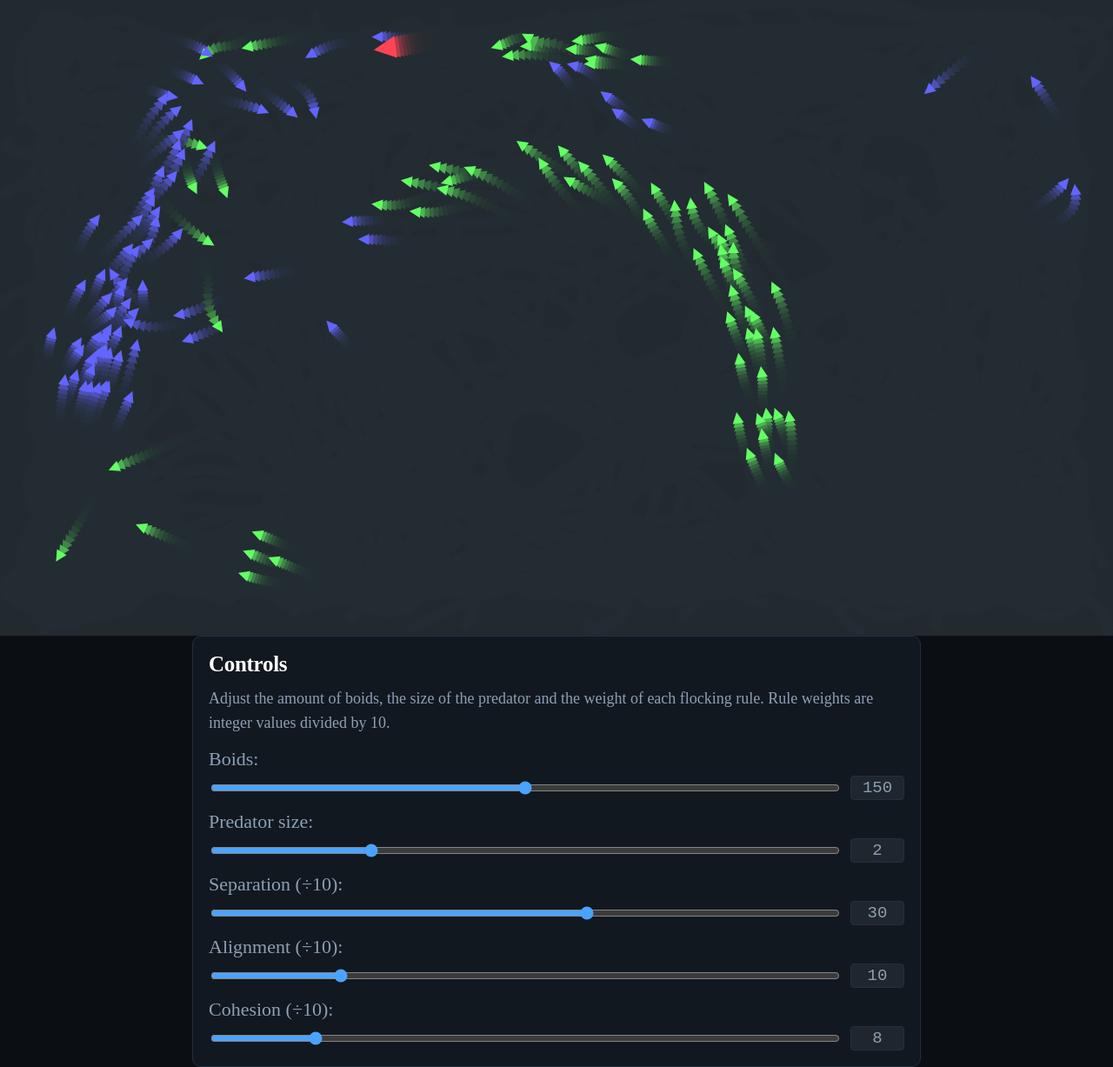
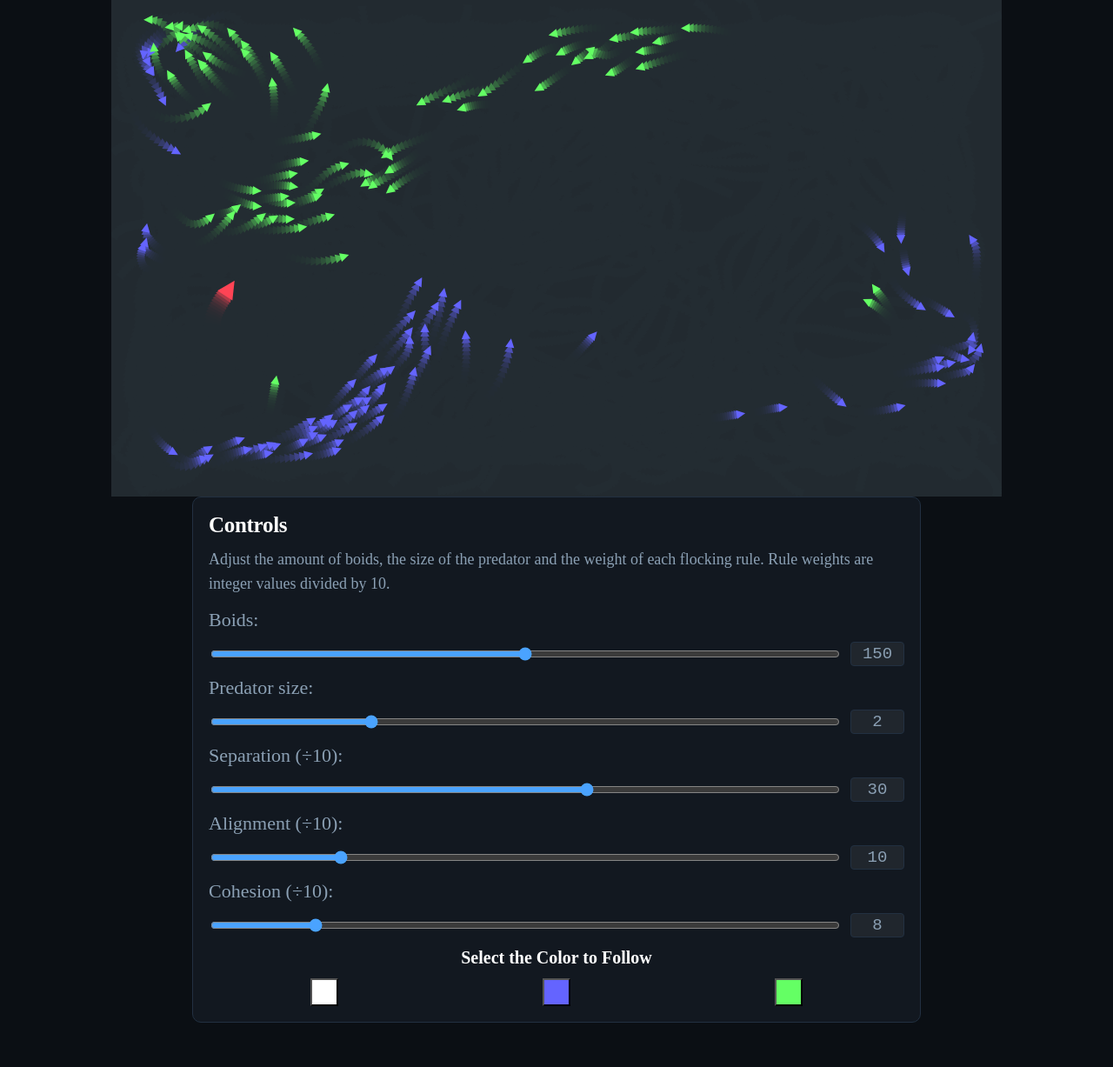
Before and after one commit to Caetanoag/vectra-examples, a website with bundled scripts: page examples/boids/index.html in a window 1280 px wide. Shown: the part 69-1296 px from the top of the page at 87% size. After the commit the page ends 1245 px from the top, so only its background shows below. Built offline with nearby package versions, Linux system fonts and the light colour scheme.

Commit message:
Added follow-color

```diff
--- a/examples/boids/index.html
+++ b/examples/boids/index.html
@@ -29,7 +29,11 @@
             touch-action: none;
             cursor: none;
         }
-
+        h3 {
+            color: white;
+            font-size: 20px;
+            margin: auto;
+        }
         .control-panel {
             width: 100%;
             max-width: 800px;
@@ -64,7 +68,7 @@
         .control-group {
             display: flex;
             flex-direction: column;
-            gap: 6px;
+            gap: 12px;
         }
 
         .control-group label {
@@ -94,6 +98,16 @@
             border-radius: 4px;
             padding: 2px 8px;
             font-variant-numeric: tabular-nums;
+        }
+        .colors-choice {
+            display: grid;
+            grid-template-columns: 1fr 1fr 1fr;
+        }
+
+        .colors-choice button {
+            width: 2rem;
+            height: 2rem;
+            margin: auto;
         }
     </style>
 </head>
@@ -140,6 +154,14 @@
                 <output id="cohesion-weight-value">8</output>
             </div>
         </div>
+        <div class="control-group">
+            <h3>Select the Color to Follow</h3>
+            <div class="colors-choice">
+                <button type="button" class="color-button" id="color-white" style="background-color:#ffffff" title="White"></button>
+                <button type="button" class="color-button" id="color-blue" style="background-color:#6464FF" title="blue"></button>
+                <button type="button" class="color-button" id="color-green" style="background-color:#64FF64" title="green"></button>
+            </div>
+        </div>
     </div>
     <script type="module" src="main.js"></script>
 </body>
--- a/examples/boids/main.js
+++ b/examples/boids/main.js
@@ -4,13 +4,14 @@ const HEADER_HEIGHT = parseInt(getComputedStyle(document.documentElement).getPro
 const canvas = document.querySelector("canvas");
 const renderer = new CanvasRenderer(canvas);
 const input = new InputManager(canvas);
-renderer.setSize(window.innerWidth, window.innerHeight - HEADER_HEIGHT);
+renderer.setSize(window.innerWidth * 0.8, window.innerHeight * 0.8 - HEADER_HEIGHT);
 const Config = {
     boid: {
+        color_to_follow: -1,
         quantity: 150,
         radius: renderer.width * 0.005,
         wander: 0.005,
-        get mouse_fear_radius() {
+        get mouse_action_radius() {
             return this.radius * 10;
         },
         get predator_fear_radius() {
@@ -34,7 +35,7 @@ class Boid {
     radius;
     static DEFAULT_RADIUS = Config.boid.radius;
     static WANDER_STRENGTH = Config.boid.wander;
-    static MOUSE_FEAR_RADIUS = Config.boid.mouse_fear_radius;
+    static mouse_action_radius = Config.boid.mouse_action_radius;
     static PREDATOR_FEAR_RADIUS = Config.boid.predator_fear_radius;
     SPECIES;
     constructor(position, velocity = new Vector2(1, 1), acceleration = new Vector2(0, 0)) {
@@ -133,6 +134,20 @@ class Boid {
         delta = Math.atan2(Math.sin(delta), Math.cos(delta));
         this.velocity = this.velocity.rotate(delta * t);
     }
+    steerTowardsPoint(point, attractRadius, rate, dt) {
+        const towards = point.subtract(this.position);
+        const distance = towards.length;
+        if (distance >= attractRadius || distance < 1e-6)
+            return;
+        if (this.velocity.length < 1e-6) {
+            this.velocity = towards.normalized().scale(200);
+            return;
+        }
+        const t = 1 - Math.exp(-rate * dt);
+        let delta = towards.angle - this.velocity.angle;
+        delta = Math.atan2(Math.sin(delta), Math.cos(delta));
+        this.velocity = this.velocity.rotate(delta * t);
+    }
     steerAwayFromWalls(box, margin, rate, dt) {
         let dir = new Vector2(0, 0);
         if (this.position.x < box.left + margin)
@@ -182,7 +197,12 @@ class Boid {
         this.steerFromFlock(boids, dt);
         if (predator)
             this.steerAwayFromPoint(predator.position, Boid.PREDATOR_FEAR_RADIUS, 6, dt);
-        this.steerAwayFromPoint(mouse, Boid.MOUSE_FEAR_RADIUS, 8, dt);
+        if (Config.boid.color_to_follow !== this.SPECIES) {
+            this.steerAwayFromPoint(mouse, Boid.mouse_action_radius, 8, dt);
+        }
+        else {
+            this.steerTowardsPoint(mouse, Boid.mouse_action_radius, 8, dt);
+        }
         this.steerAwayFromWalls(box, this.radius * 8, 8, dt);
         const { v, p } = this.bounceFromWalls(dt, box);
         this.velocity = v;
@@ -261,6 +281,9 @@ const alignmentInput = document.querySelector("#alignment-weight");
 const alignmentValue = document.querySelector("#alignment-weight-value");
 const cohesionInput = document.querySelector("#cohesion-weight");
 const cohesionValue = document.querySelector("#cohesion-weight-value");
+const followWhiteButton = document.querySelector("#color-white");
+const followGreenButton = document.querySelector("#color-green");
+const followBlueButton = document.querySelector("#color-blue");
 const syncBoidQuantity = () => {
     const target = Math.max(Number.parseInt(boidQuantityInput.value, 10), 0);
     Config.boid.quantity = target;
@@ -286,11 +309,32 @@ const syncWeights = () => {
     alignmentValue.value = alignmentInput.value;
     cohesionValue.value = cohesionInput.value;
 };
+const followWhite = () => {
+    Config.boid.color_to_follow = -1;
+};
+const followGreen = () => {
+    Config.boid.color_to_follow = 0;
+};
+const followBlue = () => {
+    Config.boid.color_to_follow = 1;
+};
+const getColorBasedOnCode = (code) => {
+    if (code === 0) {
+        return Color.fromHex("#64FF64");
+    }
+    if (code === 1) {
+        return Color.fromHex("#6464FF");
+    }
+    return Color.fromHex("#FFFFFF");
+};
 boidQuantityInput.addEventListener("input", syncBoidQuantity);
 predatorSizeInput.addEventListener("input", syncPredatorSize);
 separationInput.addEventListener("input", syncWeights);
 alignmentInput.addEventListener("input", syncWeights);
 cohesionInput.addEventListener("input", syncWeights);
+followBlueButton.addEventListener("click", followBlue);
+followWhiteButton.addEventListener("click", followWhite);
+followGreenButton.addEventListener("click", followGreen);
 syncBoidQuantity();
 syncPredatorSize();
 syncWeights();
@@ -300,7 +344,7 @@ function loop(now) {
     const mousePosition = input.getMousePosition();
     last = now;
     renderer.fillRect(renderer.boundingRect, Color.fromHex("#242b32").withAlpha(0.35));
-    renderer.fillRect(Rect.fromCenter(mousePosition, new Vector2(Config.boid.mouse_fear_radius * 0.2, Config.boid.mouse_fear_radius * 0.2)), Color.green());
+    renderer.fillRect(Rect.fromCenter(mousePosition, new Vector2(Config.boid.mouse_action_radius * 0.2, Config.boid.mouse_action_radius * 0.2)), getColorBasedOnCode(Config.boid.color_to_follow));
     for (const boid of boids) {
         boid.update(dt, renderer.boundingRect, mousePosition, boids, predator);
     }
```
Also changed, not shown: examples/boids/main.ts (+63 -11 lines).
